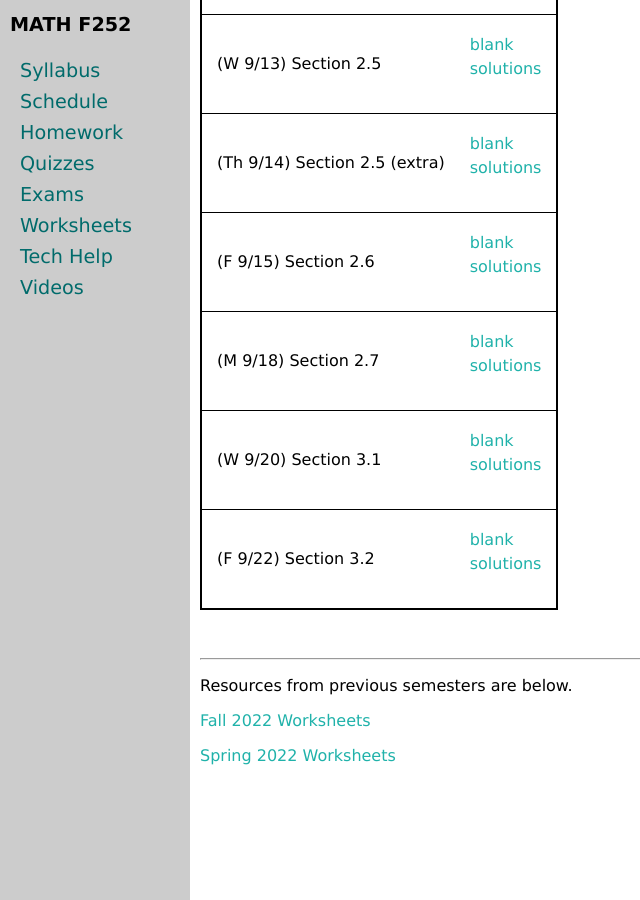
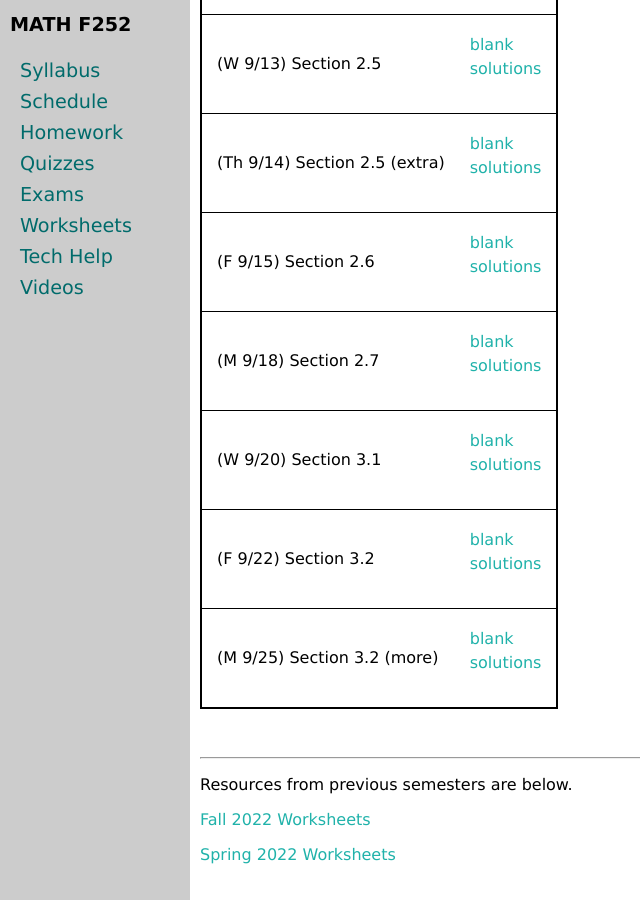
Before and after one commit to uaf-math/calc2, a Jekyll site: the page built from worksheets.md, in a window 1280 px wide and 900 px high, scrolled down 1104 px. Shown: the whole window, without its empty margins (0-640 px from the left). Built offline with Jekyll 4.4.1, drawn with Linux system fonts in a browser that asks for light colours.

Commit message:
Update worksheets.yml

```diff
--- a/_data/worksheets.yml
+++ b/_data/worksheets.yml
@@ -46,3 +46,6 @@ worksheets:
 - name: (F 9/22) Section 3.2
   blank: M252-3-2.pdf
   solutions: M252-3-2-s.pdf
+- name: (M 9/25) Section 3.2 (more)
+  blank: M252-3-2-a.pdf
+  solutions: M252-3-2-a-s.pdf
```
